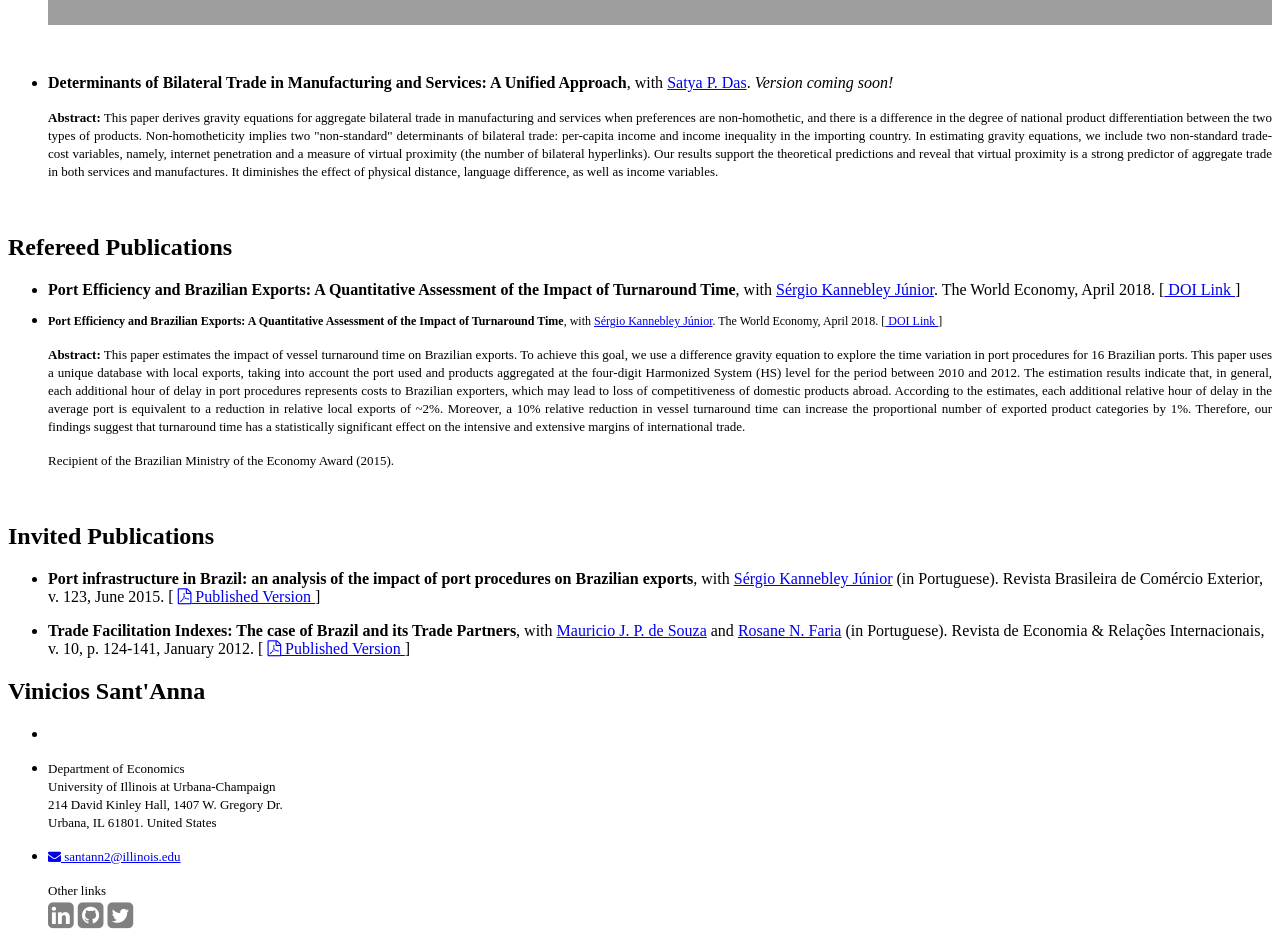
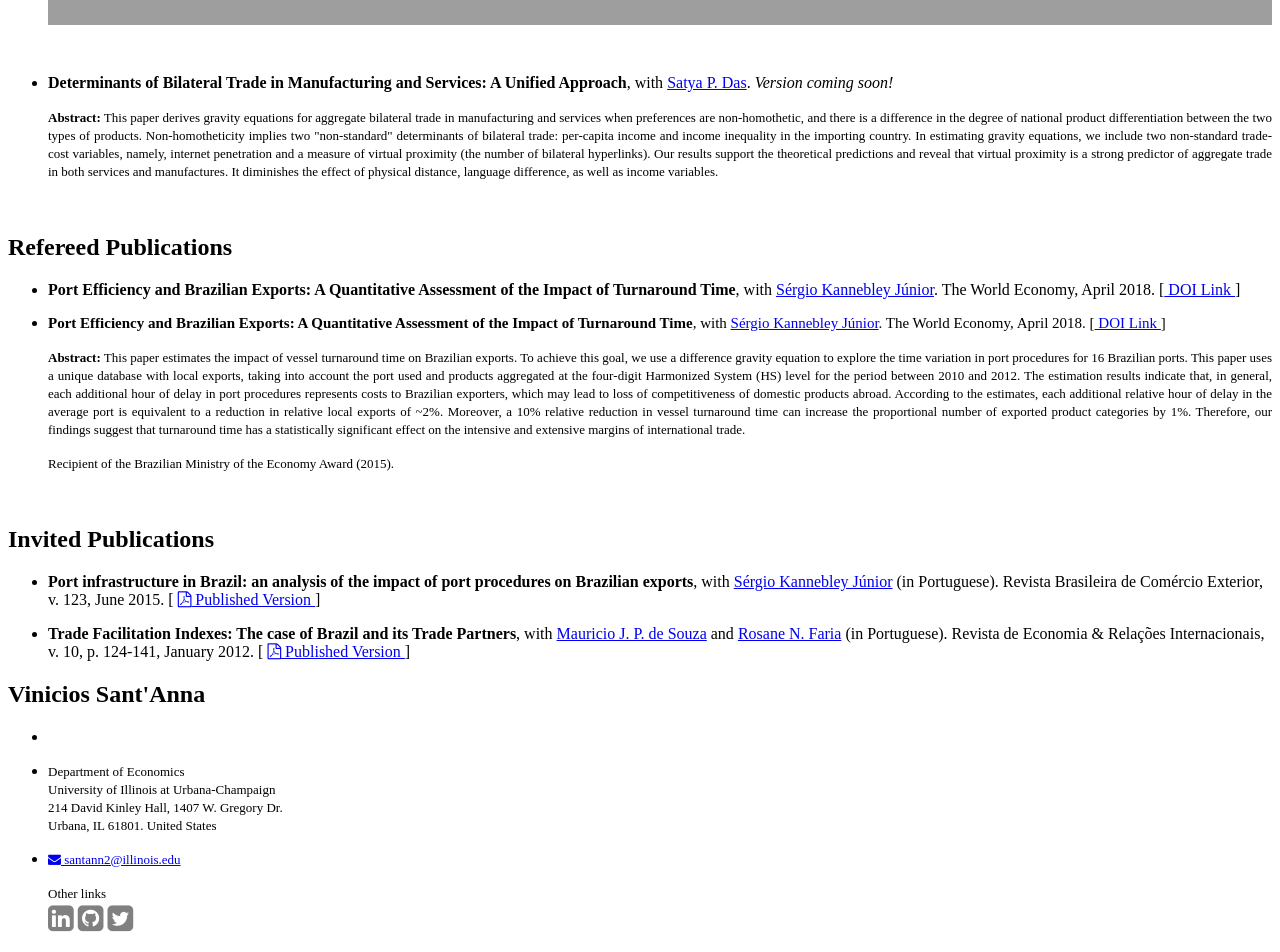
Before and after one commit to vpsantanna/vpsantanna.github.io, a Jekyll site: the page built from 2-research.md, in a window 1280 px wide. Shown: the part 969-1921 px from the top of the page. Built offline with Jekyll 4.4.1, drawn with Linux system fonts in a browser that asks for light colours; a script that is not in the unit is left out; grey boxes are pictures that could not be loaded.

Commit message:
Update 2-research.md

```diff
--- a/2-research.md
+++ b/2-research.md
@@ -41,7 +41,7 @@ permalink: /research/
 # Refereed Publications
 
 - <b>Port Efficiency and Brazilian Exports: A Quantitative Assessment of the Impact of Turnaround Time</b>, with <a href="https://scholar.google.com.br/citations?user=dqFJND9idb0C&hl=en" target="_blank"> Sérgio Kannebley Júnior</a>. The World Economy, April 2018. [<a href="https://doi.org/10.1111/twec.12654" target="_blank"> DOI Link </a>]
-- <p style="font-size:12px"><b>Port Efficiency and Brazilian Exports: A Quantitative Assessment of the Impact of Turnaround Time</b>, with <a href="https://scholar.google.com.br/citations?user=dqFJND9idb0C&hl=en" target="_blank"> Sérgio Kannebley Júnior</a>. The World Economy, April 2018. [<a href="https://doi.org/10.1111/twec.12654" target="_blank"> DOI Link </a>] </p>
+- <p style="font-size:15px"><b>Port Efficiency and Brazilian Exports: A Quantitative Assessment of the Impact of Turnaround Time</b>, with <a href="https://scholar.google.com.br/citations?user=dqFJND9idb0C&hl=en" target="_blank"> Sérgio Kannebley Júnior</a>. The World Economy, April 2018. [<a href="https://doi.org/10.1111/twec.12654" target="_blank"> DOI Link </a>] </p>
 
    <p style="text-align: justify;"><font size="2"><b>Abstract:</b> This paper estimates the impact of vessel turnaround time on Brazilian exports. To achieve this goal, we use a difference gravity equation to explore the time variation in port procedures for 16 Brazilian ports. This paper uses a unique database with local exports, taking into account the port used and products aggregated at the four‐digit Harmonized System (HS) level for the period between 2010 and 2012. The estimation results indicate that, in general, each additional hour of delay in port procedures represents costs to Brazilian exporters, which may lead to loss of competitiveness of domestic products abroad. According to the estimates, each additional relative hour of delay in the average port is equivalent to a reduction in relative local exports of ~2%. Moreover, a 10% relative reduction in vessel turnaround time can increase the proportional number of exported product categories by 1%. Therefore, our findings suggest that turnaround time has a statistically significant effect on the intensive and extensive margins of international trade. </font></p>
 
```
